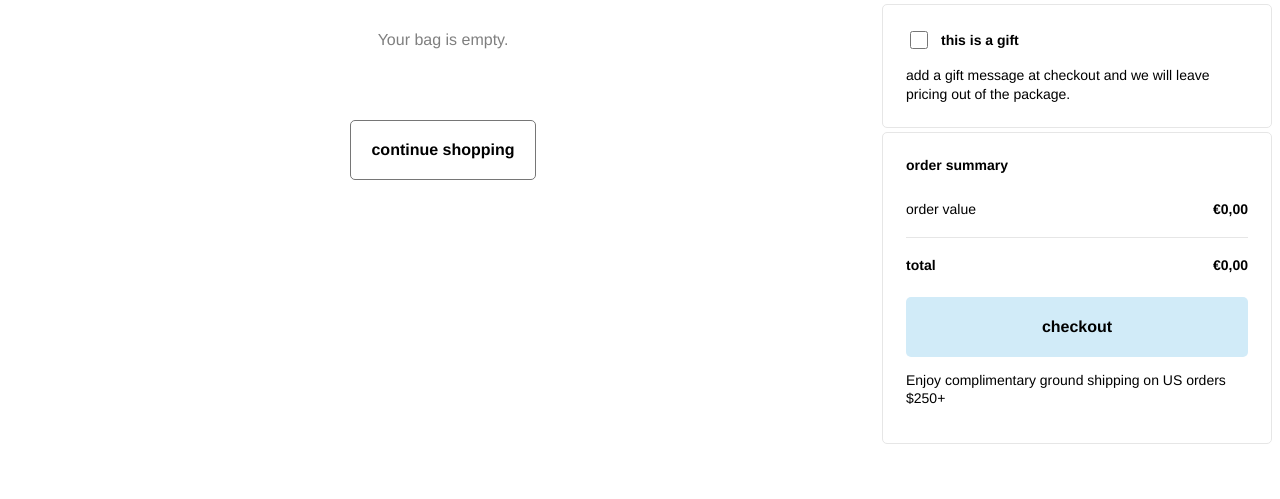
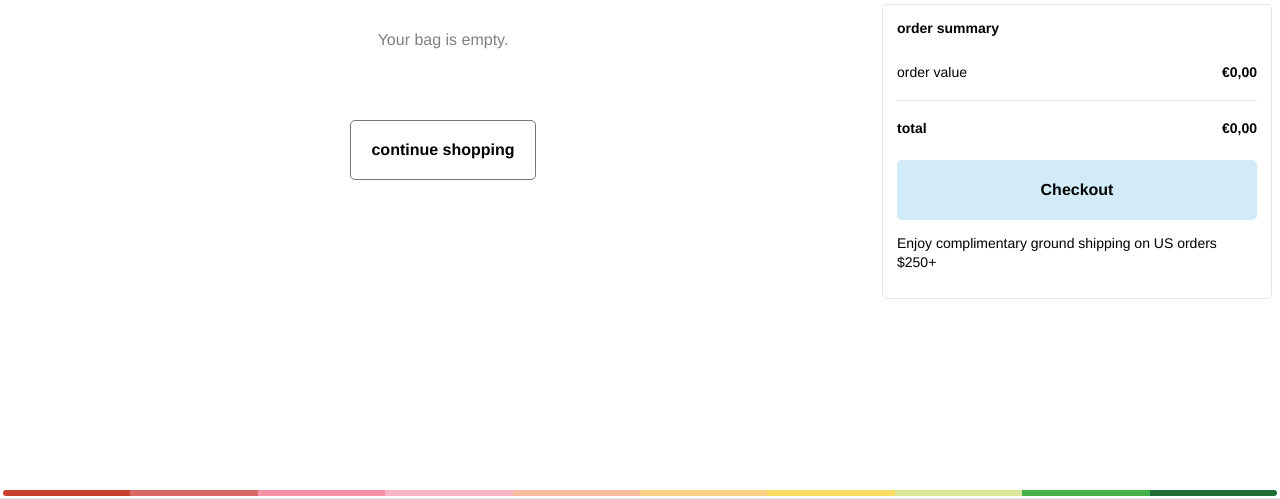
Before and after one commit to ignasi-code/pocket-app, a Flask app: page /store/cart in a window 1280 px wide. Shown: the part 68-567 px from the top of the page. Run offline with Flask 3, Linux system fonts and the light colour scheme; some web fonts are replaced.

Commit message:
feat: align cart checkout layout

```diff
--- a/templates/store/base.html
+++ b/templates/store/base.html
@@ -1879,7 +1879,6 @@
       display: block;
     }
 
-    .cart-page__gift,
     .cart-page__summary {
       background: #fff;
       border: 1px solid #e6e6e6;
@@ -1887,7 +1886,7 @@
       box-sizing: border-box;
       margin-top: -1px;
       overflow: hidden;
-      padding: 23px;
+      padding: 14px;
       width: 100%;
     }
 
@@ -2047,27 +2046,6 @@
       width: 50px;
     }
 
-    .cart-page__gift {
-      color: #000;
-      font-size: .875rem;
-      line-height: 135%;
-    }
-
-    .cart-page__gift label {
-      align-items: center;
-      display: flex;
-      gap: 10px;
-      font-weight: 700;
-      text-transform: lowercase;
-    }
-
-    .cart-page__gift input {
-      accent-color: var(--blue);
-      height: 18px;
-      width: 18px;
-    }
-
-    .cart-page__gift p,
     .cart-page__shipping {
       color: #000;
       font-size: .875rem;
@@ -2100,9 +2078,22 @@
     }
 
     .cart-page__checkout {
+      align-items: center;
+      appearance: none;
+      background: var(--blue);
+      border: 0;
+      border-radius: 5px;
+      box-sizing: border-box;
+      color: #000;
+      cursor: pointer;
+      display: flex;
+      font-size: 1rem;
+      font-weight: 700;
       height: 60px;
+      justify-content: center;
       line-height: 60px;
       margin-top: 22px;
+      padding: 0 20px;
       width: 100%;
     }
 
@@ -2957,7 +2948,6 @@
         grid-row: span 3;
       }
 
-      .cart-page__gift,
       .cart-page__summary {
         margin-top: 0;
       }
--- a/templates/store/cart.html
+++ b/templates/store/cart.html
@@ -4,14 +4,6 @@
   <main class="cart" data-view="cart" data-cart-page data-checkout-endpoint="/store/api/checkout">
     <section class="cart-page js-cartPageSection">
       <div class="cart-page__items" data-cart-lines></div>
-
-      <section class="cart-page__gift" aria-label="Gift options">
-        <label>
-          <input type="checkbox" name="gift">
-          <span>this is a gift</span>
-        </label>
-        <p>add a gift message at checkout and we will leave pricing out of the package.</p>
-      </section>
 
       <aside class="cart-page__summary cart-page__totals">
         <div class="cart-page__totals__wrap">
@@ -26,7 +18,7 @@
               <strong data-cart-total>$0.00</strong>
             </div>
           </div>
-          <button class="cart-page__checkout button button--blue" type="button" data-checkout>Checkout</button>
+          <button class="cart-page__checkout" type="button" data-checkout>Checkout</button>
           <p class="cart-page__shipping cart-page__shipping-info">Enjoy complimentary ground shipping on US orders $250+</p>
           <div class="notice" data-checkout-output></div>
         </div>
```
Also changed, not shown: tests/test_store.py (+8 -2 lines).
